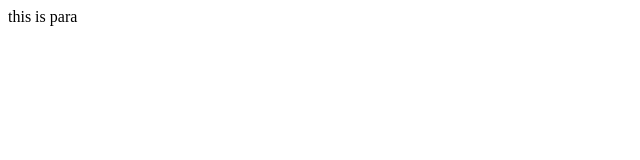
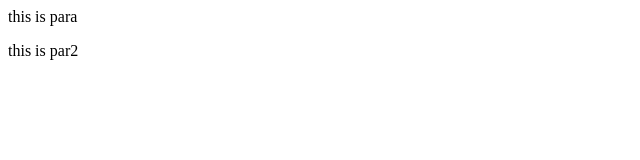
Before and after one commit to brave00700/nssrepo, a plain HTML site: page index.html in a window 1280 px wide. Shown: the full height of the page, 0-640 px from the left. Drawn offline with Linux system fonts and the light colour scheme.

Commit message:
make changes

```diff
--- a/index.html
+++ b/index.html
@@ -1 +1,4 @@
 <p>this is para</p>
+<p>this is par2
+
+</p>
```
